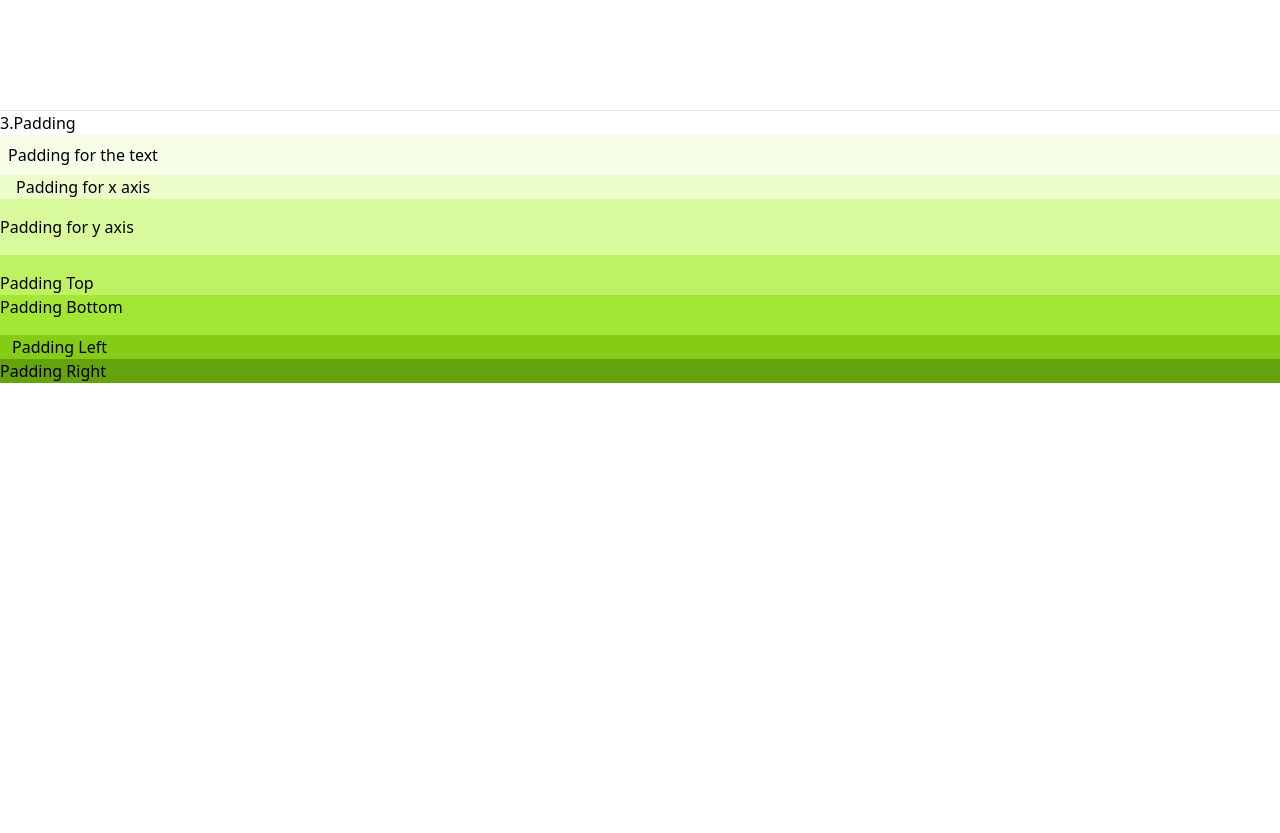
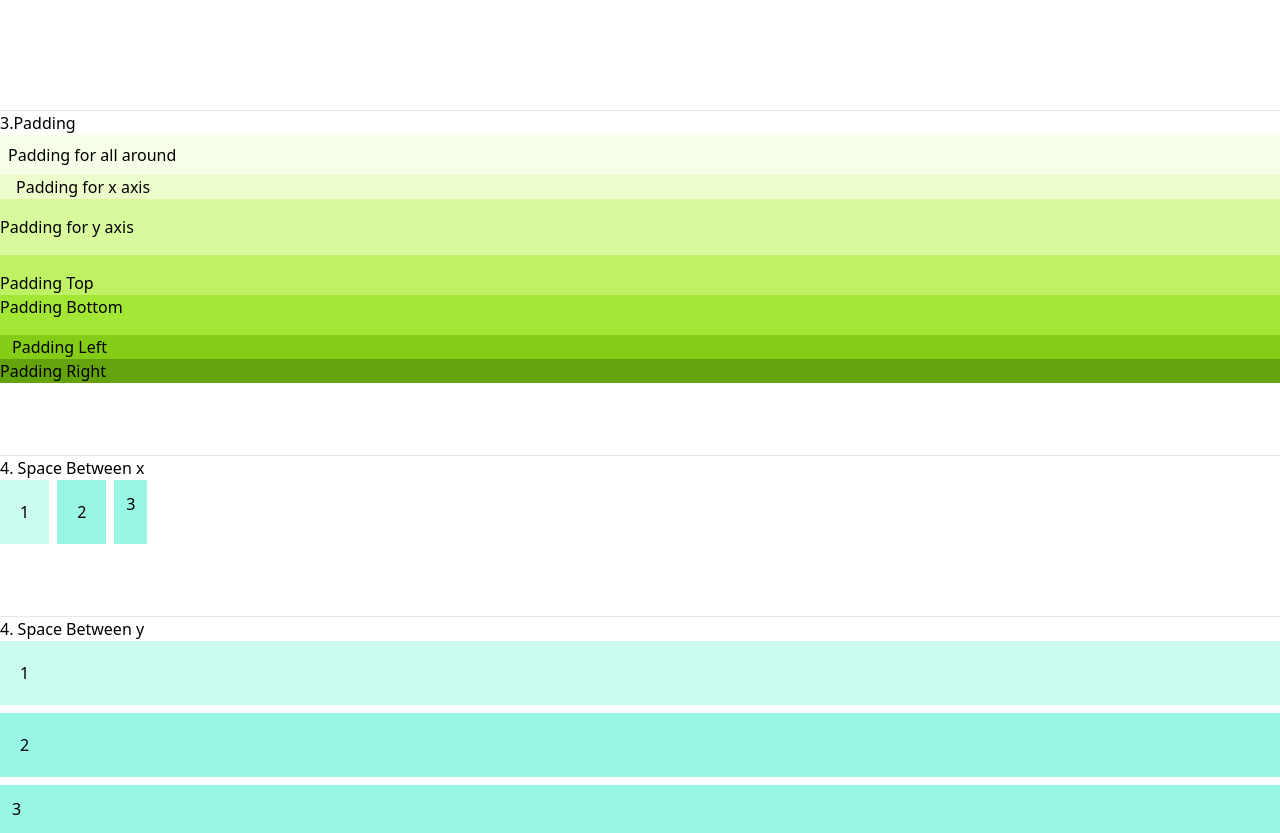
Before and after one commit to nileshgithub74/Tailwind-css, a plain HTML site: page fundamentals/2.Container Spacing/index.html in a window 1280 px wide. Shown: the part 540-1373 px from the top of the page. Before the commit the page ends 923 px from the top, so only its background shows below. Drawn offline with nearby package versions, Linux system fonts and the light colour scheme.

Commit message:
Tailwind Css

```diff
--- a/fundamentals/2.Container Spacing/index.html
+++ b/fundamentals/2.Container Spacing/index.html
@@ -12,7 +12,7 @@
 
     <h1>1.Margin</h1>
 
-    <div class="m-2 bg-yellow-50">Margin for the text</div>
+    <div class="m-2 bg-yellow-50">Margin for all around</div>
     <div class="mx-4 bg-yellow-100">Margin for x axis</div>
     <div class="my-4 bg-yellow-200" >Margin for y axis</div>
     <div class="mt-4 bg-yellow-300">Margin  Top</div>
@@ -36,7 +36,7 @@
 
     <h1 >3.Padding</h1>
 
-    <div class="p-2 bg-lime-50">Padding for the text</div>
+    <div class="p-2 bg-lime-50">Padding for all around</div>
     <div class="px-4 bg-lime-100">Padding for x axis</div>
     <div class="py-4 bg-lime-200" >Padding for y axis</div>
     <div class="pt-4 bg-lime-300">Padding  Top</div>
@@ -44,8 +44,26 @@
     <div class="pl-3 bg-lime-500">Padding Left</div>
     <div class="pr-3 bg-lime-600">Padding Right</div>
 
+  <br><br><br><hr>
 
 
+    <h1>4. Space Between x </h1>
+    <div class="flex space-x-2">
+        <div class="p-5 bg-teal-100">1</div>
+        <div class="p-5 bg-teal-200">2</div>
+        <div class="p-3 bg-teal-200">3</div>
+
+    </div>
+
+    <br><br><br><hr>
+
+    <h1>4. Space Between y </h1>
+    <div class="flex  flex-col space-y-2">
+        <div class="p-5 bg-teal-100">1</div>
+        <div class="p-5 bg-teal-200">2</div>
+        <div class="p-3 bg-teal-200">3</div>
+
+    </div>
 
 
 
```
